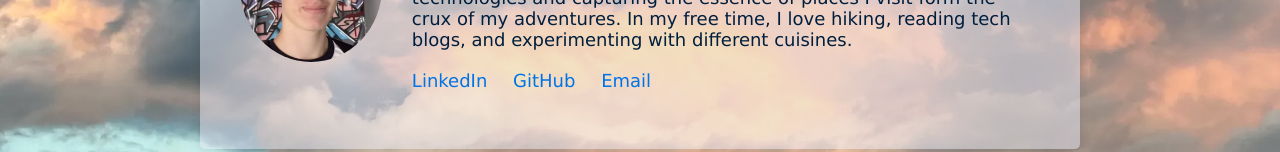
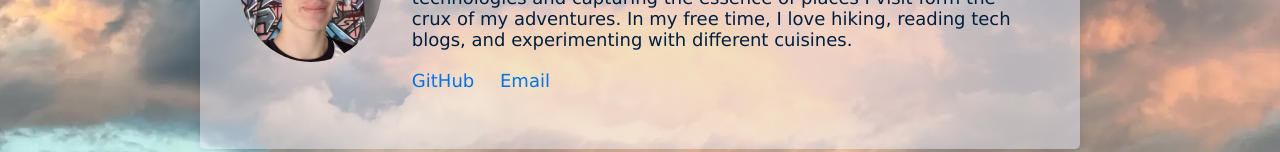
Before and after one commit to Roar1ngDuck/nikoweb, a plain HTML site: page index.html in a window 1280 px wide. Shown: the part 255-407 px from the top of the page. Drawn offline with Linux system fonts and the light colour scheme.

Commit message:
Update social links

```diff
--- a/index.html
+++ b/index.html
@@ -27,9 +27,8 @@
                         <h1>Niko</h1>
                         <p>Hello! I am Niko, a passionate university student at the University of Helsinki. Beyond my academic pursuits in computer science, I have a keen interest in digital photography and travel. Exploring new technologies and capturing the essence of places I visit form the crux of my adventures. In my free time, I love hiking, reading tech blogs, and experimenting with different cuisines.</p>
                         <ul class="contact-links">
-                            <li><a href="https://www.linkedin.com/in/niko-sample/" target="_blank">LinkedIn</a></li>
-                            <li><a href="https://github.com/niko-sample" target="_blank">GitHub</a></li>
-                            <li><a href="mailto:niko.sample@email.com">Email</a></li>
+                            <li><a href="https://github.com/Roar1ngDuck" target="_blank">GitHub</a></li>
+                            <li><a href="mailto:niko.summanen1@gmail.com">Email</a></li>
                         </ul>
                     </div>
                 </div>
```
Also changed, not shown: about.html (+0 -1 lines).
